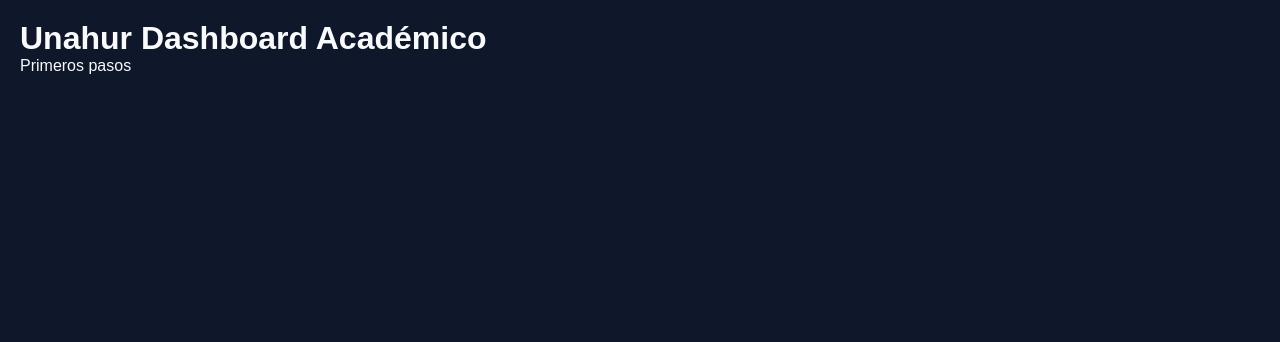
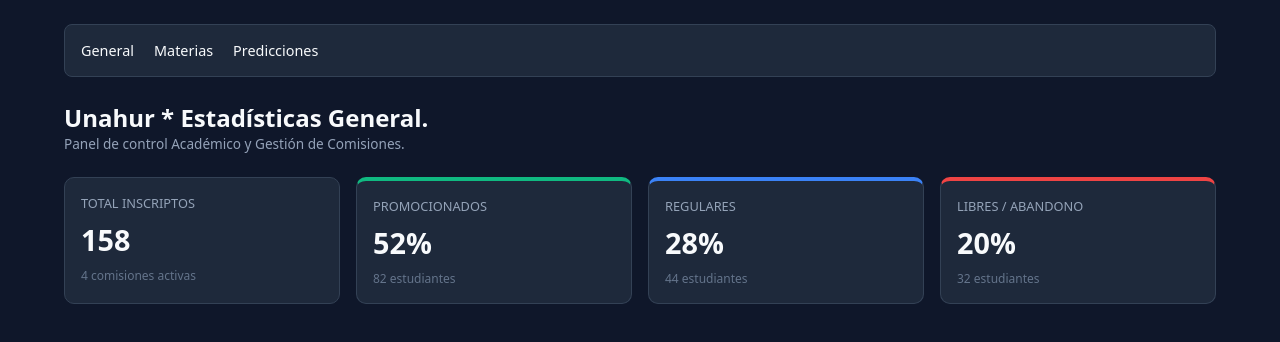
Before and after one commit to HurData-UNaHur/hurdata-pip-frontend, a React (Vite) app: page / in a window 1280 px wide. Shown: the top 342 px of the page. Built offline with nearby package versions, Linux system fonts and the light colour scheme.

Commit message:
Implementación de rutas con React Router y vista de Dashboard con KpiCard

```diff
--- a/package.json
+++ b/package.json
@@ -13,6 +13,7 @@
     "axios": "^1.20.0",
     "react": "^19.2.8",
     "react-dom": "^19.2.8",
+    "react-router-dom": "^7.18.4",
     "recharts": "^3.10.1"
   },
   "devDependencies": {
--- a/src/App.jsx
+++ b/src/App.jsx
@@ -1,12 +1,25 @@
 
-function App(){
-  return(
-    <div style={{padding: '20px', fontFamily: 'sans-serif'}}>
-      <h1> Unahur Dashboard Académico </h1>
-      <p> Primeros pasos</p>
-    </div>
-    // Si se les ocurre otra cosa en h1, mejor.
+import { BrowserRouter, Routes, Route } from 'react-router-dom';
+
+import Navbar from './components/Navbar';
+import Dashboard from './pages/Dashboard';
+import Materias from './pages/Materias';
+import Predicciones from './pages/Predicciones';
+
+function App() {
+  return (
+    <BrowserRouter>
+      <div style={{ maxWidth: '1200px', margin: '0 auto', padding: '24px' }}>
+        {/* Barra superior de navegación */}
+        <Navbar />
+        <Routes>
+          <Route path="/" element={<Dashboard />} />
+          <Route path="/materias" element={<Materias />} />
+          <Route path="/predicciones" element={<Predicciones />} />
+        </Routes>
+      </div>
+    </BrowserRouter>
   );
 }
 
-export default App
+export default App;
--- /dev/null
+++ b/src/components/KpiCard.jsx
@@ -0,0 +1,38 @@
+
+function KpiCard({ titulo, valor, subtitulo, colorBorde }) {
+  return (
+    // Estilos de las tarjetas.
+    <div
+      style={{
+        backgroundColor: '#1e293b',
+        border: '1px solid #334155', // Borde gris
+        borderTop: colorBorde ? `4px solid ${colorBorde}` : '1px solid #334155',
+        borderRadius: '10px',
+        padding: '16px',
+        display: 'flex',
+        flexDirection: 'column',
+        gap: '8px',
+      }}
+    >
+      {/* Título o etiqueta del KPI (ej: "PROMOCIONADOS") */}
+      <span style={{ fontSize: '0.8rem', color: '#94a3b8' }}>
+        {titulo}
+      </span>
+
+      {/* Valor numérico principal (ej: 158 o "52%") */}
+      <h2 style={{ fontSize: '1.8rem', margin: 0, color: '#f8fafc' }}>
+        {valor}
+      </h2>
+
+      {/* Subtítulo informativo secundario (opcional) */}
+      {subtitulo && (
+        <span style={{ fontSize: '0.75rem', color: '#64748b' }}>
+          {subtitulo}
+        </span>
+      )}
+    </div>
+  );
+}
+
+
+export default KpiCard;
--- /dev/null
+++ b/src/components/Navbar.jsx
@@ -0,0 +1,38 @@
+import { Link } from 'react-router-dom'; // Navegación sin recargar la pag.
+
+
+function Navbar() {
+  // Estilo base para los enlaces del menú.
+  const linkStyle = {
+    color: '#f8fafc',
+    textDecoration: 'none',
+    fontSize: '0.9rem',
+    fontWeight: '500',
+  };
+
+  return (
+    <nav
+      style={{
+        display: 'flex',
+        gap: '20px',
+        padding: '16px',
+        backgroundColor: '#1e293b', // Fondito del menú
+        borderRadius: '8px',
+        marginBottom: '24px',
+        border: '1px solid #334155',
+      }}>
+
+      <Link to="/" style={linkStyle}>
+            General
+      </Link>
+      <Link to="/materias" style={linkStyle}>
+            Materias
+      </Link>
+      <Link to="/predicciones" style={linkStyle}>
+            Predicciones
+      </Link>
+    </nav>
+  );
+}
+// Que hacemos?? Le agregamos un icono o algo a los nombres?
+export default Navbar;
--- /dev/null
+++ b/src/pages/Dashboard.jsx
@@ -0,0 +1,56 @@
+import { useState } from 'react';
+import KpiCard from '../components/KpiCard';
+
+function Dashboard(){
+    // Simulacion de unos datos
+    const [metricas] = useState({
+        totalInscriptos: 158,
+        comisiones: 4,
+        promocionados: { porcentaje: '52%', cantidad: 82},
+        regulares: { porcentaje : '28%', cantidad: 44},
+        libres: { porcentaje: '20%', cantidad: 32},
+    });
+
+    return(
+        <div>
+            <header style={{marginBottom: '24px'}}>
+                <h1 style={{ fontSize: '1.5rem', fontWeight: 'bold'}}>
+                    Unahur * Estadísticas General.
+                </h1>
+                <p style={{ fontSize: '0.85rem', color: '#94a2b8'}}>
+                    Panel de control Académico y Gestión de Comisiones.
+                </p>
+            </header>
+            {/* Una Grid con las tarjetas KPI que se armo antes. */}
+            <section style={{ display: 'grid',
+                gridTemplateColumns: 'repeat(auto-fit, minmax(200px, 1fr))',
+                gap: '16px',}}>
+                <KpiCard
+                    titulo="TOTAL INSCRIPTOS"
+                    valor={metricas.totalInscriptos}
+                    subtitulo={`${metricas.comisiones} comisiones activas`}
+                />
+                <KpiCard
+                    titulo="PROMOCIONADOS"
+                    valor={metricas.promocionados.porcentaje}
+                    subtitulo={`${metricas.promocionados.cantidad} estudiantes`}
+                    colorBorde="#10b981"
+                />
+                <KpiCard
+                    titulo="REGULARES"
+                    valor={metricas.regulares.porcentaje}
+                    subtitulo={`${metricas.regulares.cantidad} estudiantes`}
+                    colorBorde="#3b82f6"
+                />
+                <KpiCard
+                    titulo="LIBRES / ABANDONO"
+                    valor={metricas.libres.porcentaje}
+                    subtitulo={`${metricas.libres.cantidad} estudiantes`}
+                    colorBorde="#ef4444"
+                />
+            </section>
+        </div>
+    );
+}
+
+export default Dashboard;
--- /dev/null
+++ b/src/pages/Materias.jsx
@@ -0,0 +1,14 @@
+function Materias() {
+  return (
+    <div>
+      <h1 style={{ fontSize: '1.5rem', fontWeight: 'bold', marginBottom: '8px' }}>
+        Análisis de Materias Filtro
+      </h1>
+      <p style={{ color: '#94a3b8', fontSize: '0.9rem' }}>
+        Vista para comparar materias críticas por comisión y cuatrimestre. Falta construir nomás xd
+      </p>
+    </div>
+  );
+}
+
+export default Materias;
--- /dev/null
+++ b/src/pages/Predicciones.jsx
@@ -0,0 +1,16 @@
+function Predicciones(){
+    return(
+        <div>
+            <h1 style={{ fontSize: '1.5rem', fontWeight: 'bold', marginBottom: '8px'}}>
+                Proyección de los Recursantes.
+            </h1>
+            <p style={{ color: '#94a3b8', fontSize: '0.9rem'}}>
+                Vista para estimar las apertura de comisiones según la tasa de deserción. Falta construirla.
+            </p>
+        </div>
+    );
+}
+
+
+
+export default Predicciones;
```
Also changed, not shown: 1 other file (tests, documents, lock files or other folders).
